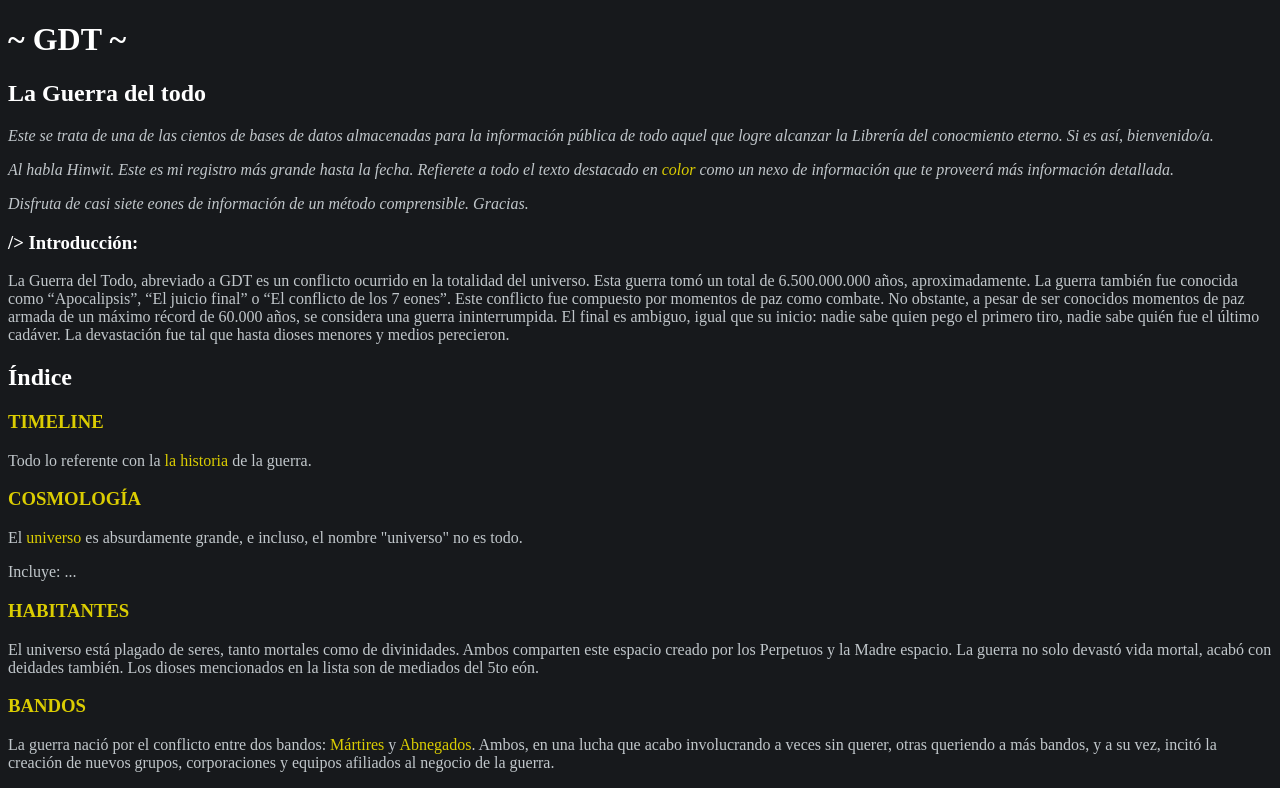
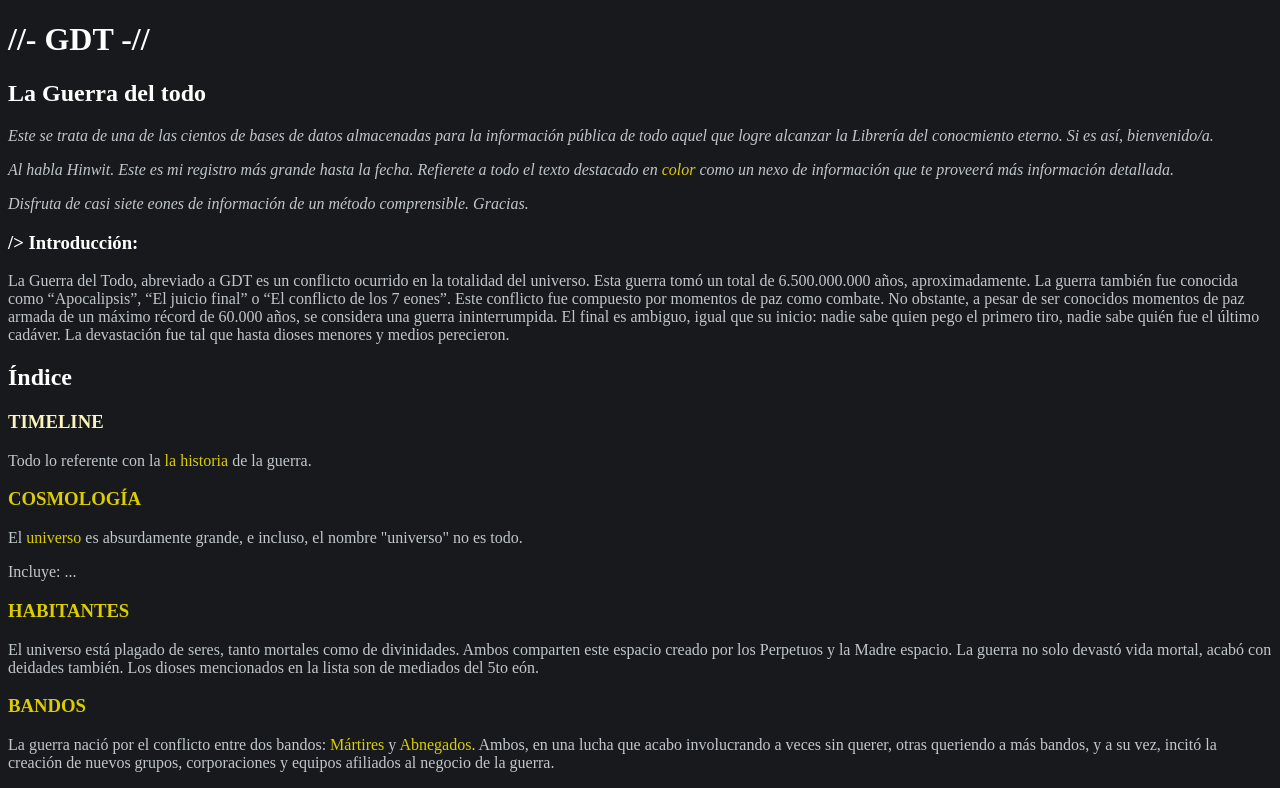
Before and after one commit to YKiwiS-Hub/GDT---Wiki, a plain HTML site: page index.html in a window 1280 px wide. In both pictures the pointer is over the link "TIMELINE". Shown: the top 788 px of the page. Drawn offline with Linux system fonts and the light colour scheme.

Commit message:
[[25/11/2026]]

```diff
--- a/css/estilos.css
+++ b/css/estilos.css
@@ -8,6 +8,11 @@ a{
     color: #dbcd02;
     text-decoration: none;
 }
+
+a:hover{
+    color: #faf3bd
+}
+
 strong, b{
     color:#ffffff;
 }
@@ -15,6 +20,7 @@ h1, h2, h3, h4{
     color:#ffffff;
 }
 
+
 .ficha[hidden]{
     display:none;
 }
--- a/index.html
+++ b/index.html
@@ -7,7 +7,7 @@
     <title>Inicio - GDT wiki</title>
 </head>
 <body>
-    <h1> ~ GDT ~ </h1>
+    <h1> //- GDT -// </h1>
     <h2> La Guerra del todo</h2>
 
     <p><i>Este se trata de una de las cientos de bases de datos almacenadas para la información pública de todo aquel que
```
